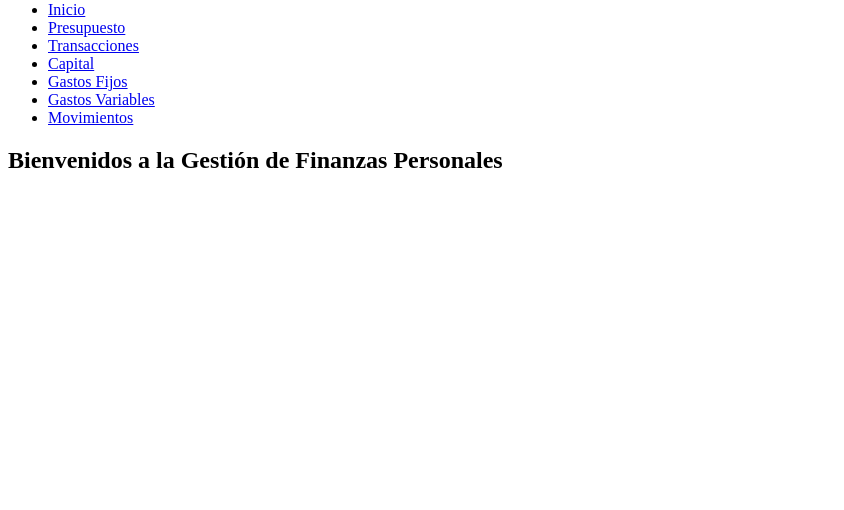
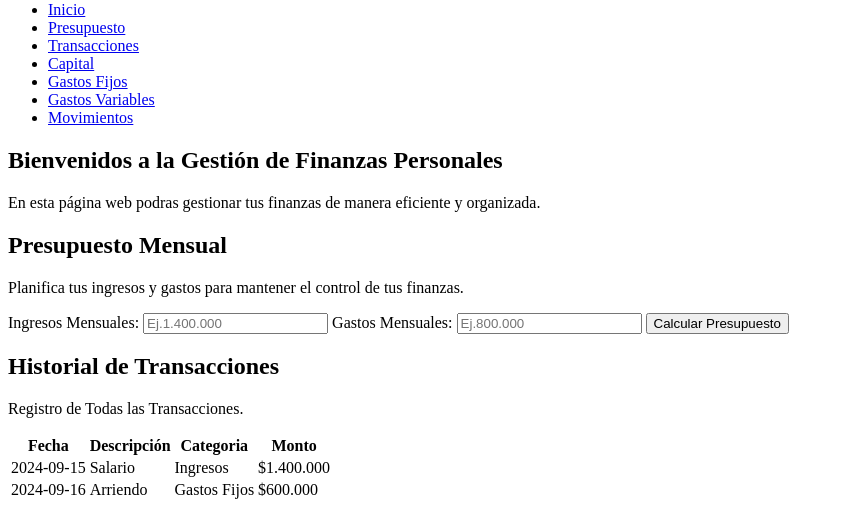
Before and after one commit to Fabiancho1000/Finanzify, a plain HTML site: page index.html in a window 1280 px wide. Shown: the part 291-801 px from the top of the page, without its empty margins (0-844 px from the left). Drawn offline with Linux system fonts and the light colour scheme; files whose address does not match are found by name.

Commit message:
Actualización repositorio

```diff
--- a/index.html
+++ b/index.html
@@ -12,7 +12,7 @@
     <!--Encabezado de la pagina con Logo y menù de navegación -->
     <header>
         <div class="logo">
-        <!--Logotipo del proyecto-->
+        <!--Logotipo del  -->
             <img src="Logotipo.jpg" alt="logo" width="200" height="auto">
             <h1>Finanzas Personales </h1>
             </div>
@@ -30,7 +30,58 @@
         </ul>
         </nav>
     </header>
+    <!--Sección de Inicio -->
+    <seccion id="inicio">
+        <h2>Bienvenidos a la Gestión de Finanzas Personales</h2>
+        <p>En esta página web podras gestionar tus finanzas de manera eficiente y organizada.</p>
+    </seccion>
 
-    <!--Seccion de Inicio -->
-    <section id="Inicio">
-        <h2>Bienvenidos a la Gestión de Finanzas Personales</h2>
+    <!--Sección de presupuestos-->
+    <section id="Presupuesto">
+        <h2>Presupuesto Mensual</h2>
+        <p>Planifica tus ingresos y gastos para mantener el control de tus finanzas.</p>
+        <!-- Formulario para capturar ingresos y gastos personales-->
+         <form>
+            <label for="ingresos">Ingresos Mensuales:</label>
+            <input type="number" id="ingresos" name="ingresos" placeholder="Ej.1.400.000">
+
+            <label for="gastos">Gastos Mensuales:</label>
+            <input type="number" id="gastos" name="gastos" placeholder="Ej.800.000">
+
+            <button type="submit">Calcular Presupuesto</button>
+         </form>
+         <!-- Área para mostrar el resultado del cálculo de presupuesto -->
+          <div id="resultado-presupuesto"></div>
+    </section>
+
+    <!-- Sección de transacciones -->
+     <section id="transacciones">
+        <h2>Historial de Transacciones</h2>
+        <p>Registro de Todas las Transacciones.</p>
+        <!-- Tabla de Transacciones-->
+         <table>
+            <thead>
+                <tr>
+                    <th>Fecha</th>
+                    <th>Descripción </th>
+                    <th>Categoria</th>
+                    <th>Monto</th>
+                </tr>
+            </thead>
+            <tbody>
+                <!-- Ejemplo de transacciones -->
+                 <tr>
+                    <td>2024-09-15</td>
+                    <td>Salario</td>
+                    <td>Ingresos</td>
+                    <td>$1.400.000</td>
+                 </tr>
+                 <tr>
+                    <td>2024-09-16</td>
+                    <td>Arriendo</td>
+                    <td>Gastos Fijos</td>
+                    <td>$600.000</td>
+                 </tr>
+            </tbody>
+         </table>
+    </section>
```
Also changed, not shown: css/style.css (added), img/Logotipo.jpg (renamed from Logotipo.jpg), img/Prototipo.png (renamed from Prototipo.png).
